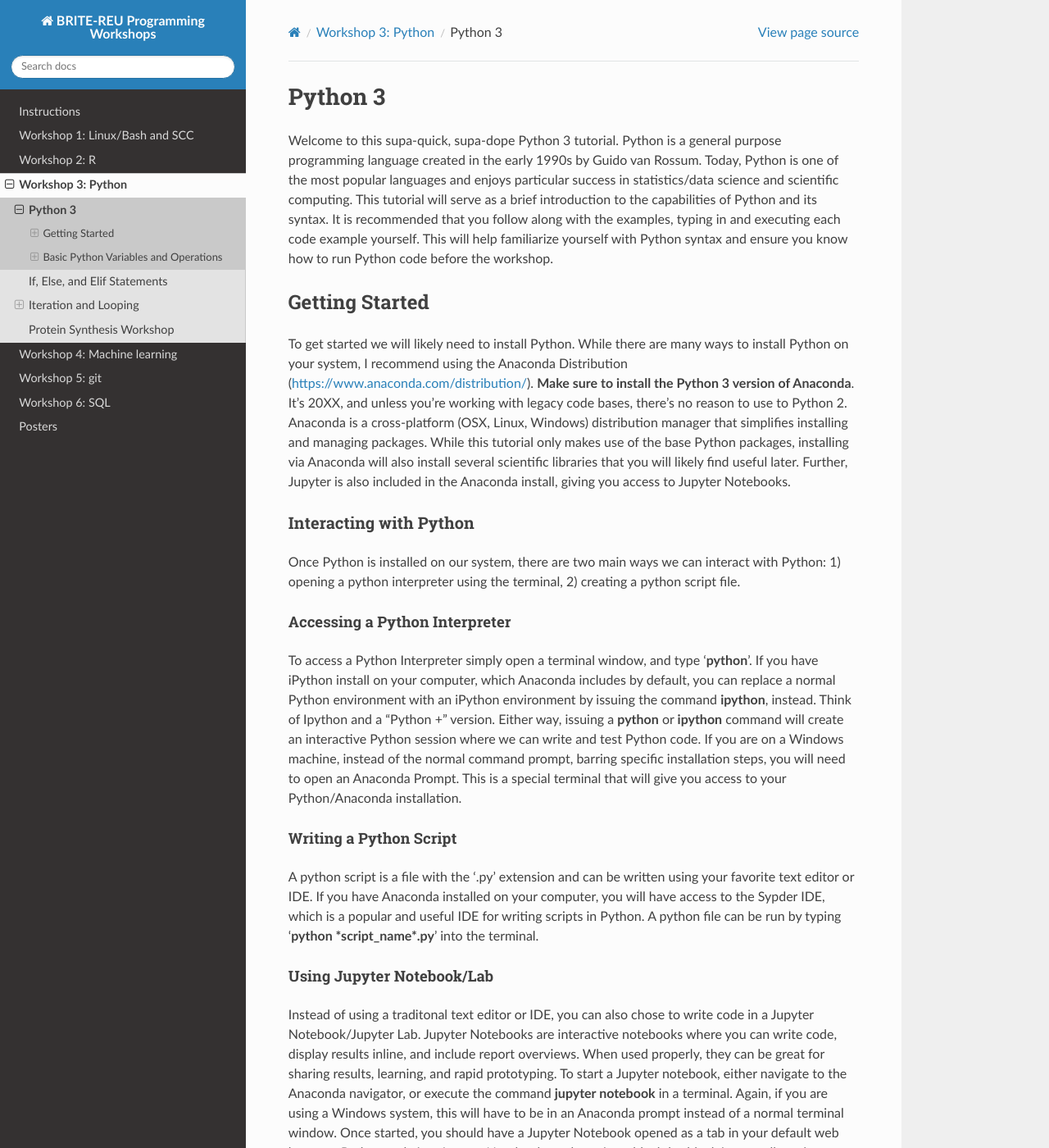
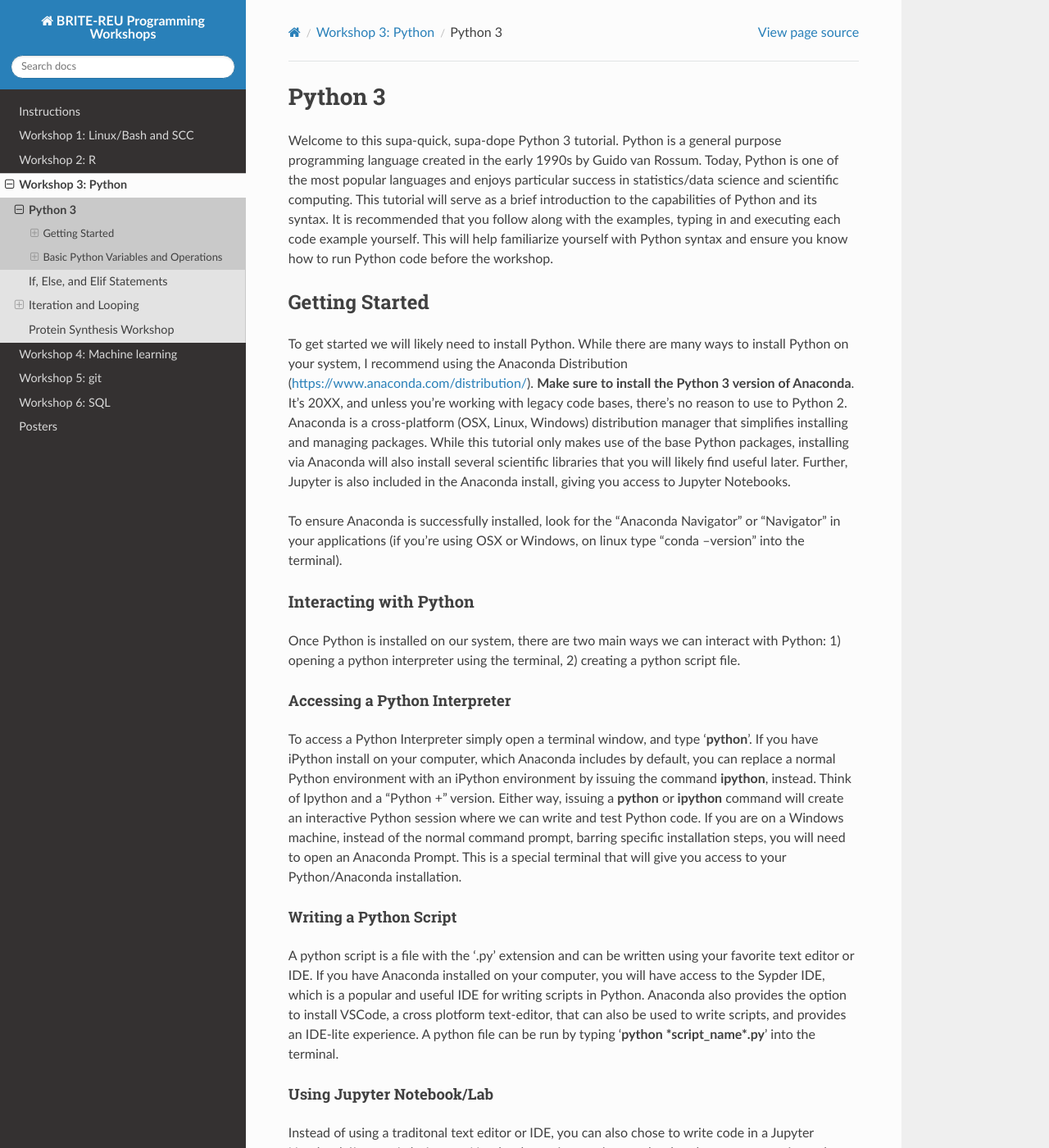
Before and after one commit to BRITE-REU/programming-workshops, a Sphinx documentation site: the page built from source/workshops/03_python/intro.rst, in a window 1280 px wide and 1400 px high. Shown: the whole window at 82% size. Built offline with Sphinx 7.4.7 and the Read the Docs theme 2.0.0, drawn with Linux system fonts in a browser that asks for light colours; pages that are not in the unit, such as notebooks, are missing from menus.

Commit message:
Updated installation instructions.

```diff
--- a/source/workshops/03_python/intro.rst
+++ b/source/workshops/03_python/intro.rst
@@ -26,6 +26,10 @@ Python packages, installing via Anaconda will also install several scientific
 libraries that you will likely find useful later. Further, Jupyter is also
 included in the Anaconda install, giving you access to Jupyter Notebooks.
 
+To ensure Anaconda is successfully installed, look for the "Anaconda Navigator"
+or "Navigator" in your applications (if you're using OSX or Windows, on linux
+type "conda --version" into the terminal).
+
 Interacting with Python
 ~~~~~~~~~~~~~~~~~~~~~~~
 
@@ -53,8 +57,10 @@ Writing a Python Script
 A python script is a file with the '.py' extension and can be written
 using your favorite text editor or IDE. If you have Anaconda installed
 on your computer, you will have access to the Sypder IDE, which is a
-popular and useful IDE for writing scripts in Python. A python file can
-be run by typing '**python *script\_name*.py**' into the terminal.
+popular and useful IDE for writing scripts in Python. Anaconda also provides the
+option to install VSCode, a cross plotform text-editor, that can also be used to
+write scripts, and provides an IDE-lite experience. A python file can be run by
+typing '**python *script\_name*.py**' into the terminal.
 
 Using Jupyter Notebook/Lab
 ^^^^^^^^^^^^^^^^^^^^^^^^^^
```
